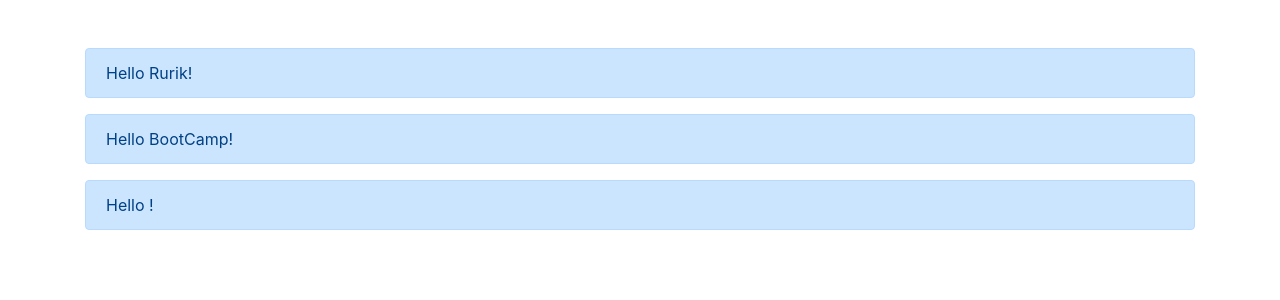
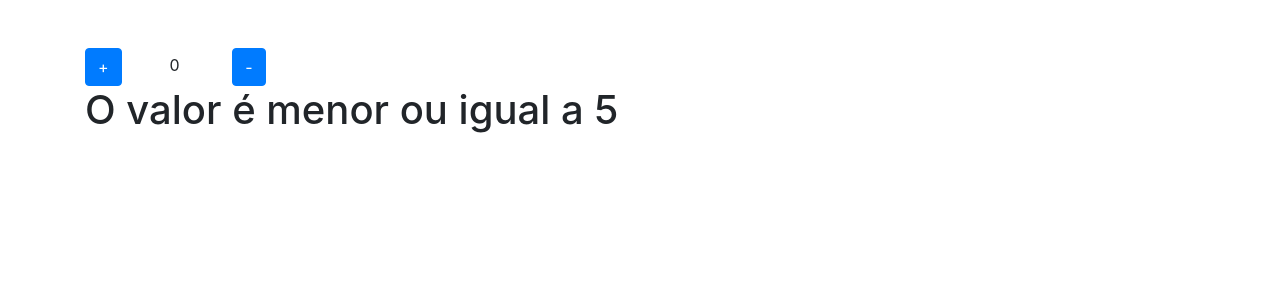
Before and after one commit to ruriknj/dscatalog-bootcamp-devsuperior, a React (Create React App) app in the folder front-web/: page / in a window 1280 px wide. Shown: the top 300 px of the page. Built offline with nearby package versions, Linux system fonts and the light colour scheme.

Commit message:
Uso do useState, useEffect e ciclo de vida

```diff
--- a/front-web/src/Alert.tsx
+++ /dev/null
@@ -1,12 +0,0 @@
-import React from 'react';
-
-type Props = {
-    text?: string //a interogação faz ficar opcional a variável text no App
-}
-const Alert = ( {text}: Props ) => (
-<div className="alert alert-primary">
-    Hello {text}!
-</div>
-);
-
-export default Alert;
--- a/front-web/src/App.tsx
+++ b/front-web/src/App.tsx
@@ -1,12 +1,35 @@
-import React from "react";
-import Alert from "./Alert";
+import React, {useState, useEffect} from "react";
+
+// useState -> ver documentação React do Hooks
 
 const App = () => {
+    const [counter, setCounter] = useState(0);
+
+    useEffect( () => {
+        console.log('O contador mudou de valor')   // fazer a chamada para API
+    }, [counter]);
+
+
+
   return (
     <div className="container mt-5">
-      <Alert text = "Rurik" />
-      <Alert text = "BootCamp" />
-      <Alert />
+      <button
+      className="btn btn-primary mr-5"
+      onClick={ () => setCounter(counter + 1)}
+      >
+        +
+      </button>
+      <span>
+        {counter}     {/* binding  ligação do js com o html */}
+      </span>
+      <button
+      className="btn btn-primary ml-5"
+      onClick={ () => setCounter(counter - 1) }
+      >
+        -
+      </button>
+        {counter > 5 &&  <h1>O valor é maior que 5</h1>}
+        {counter <= 5 &&  <h1>O valor é menor ou igual a 5</h1>}
     </div>
   );
 }
```
